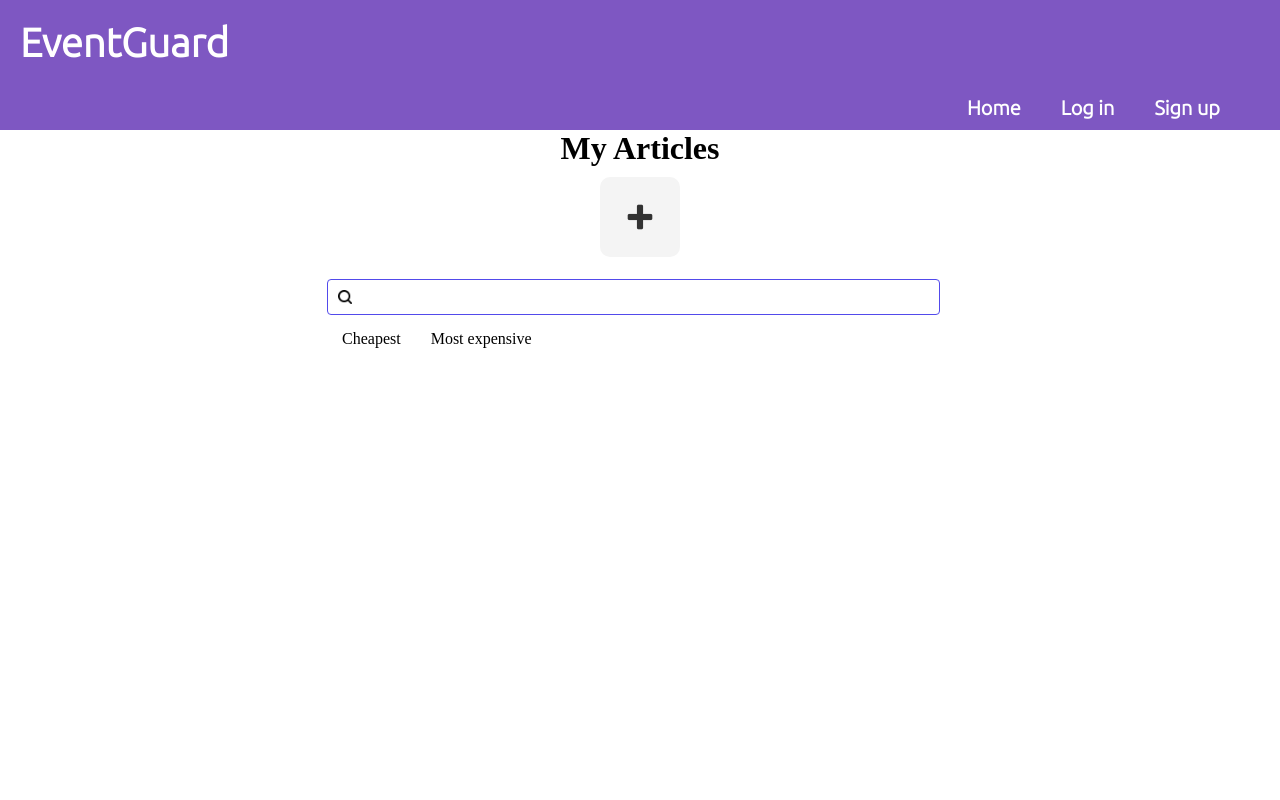
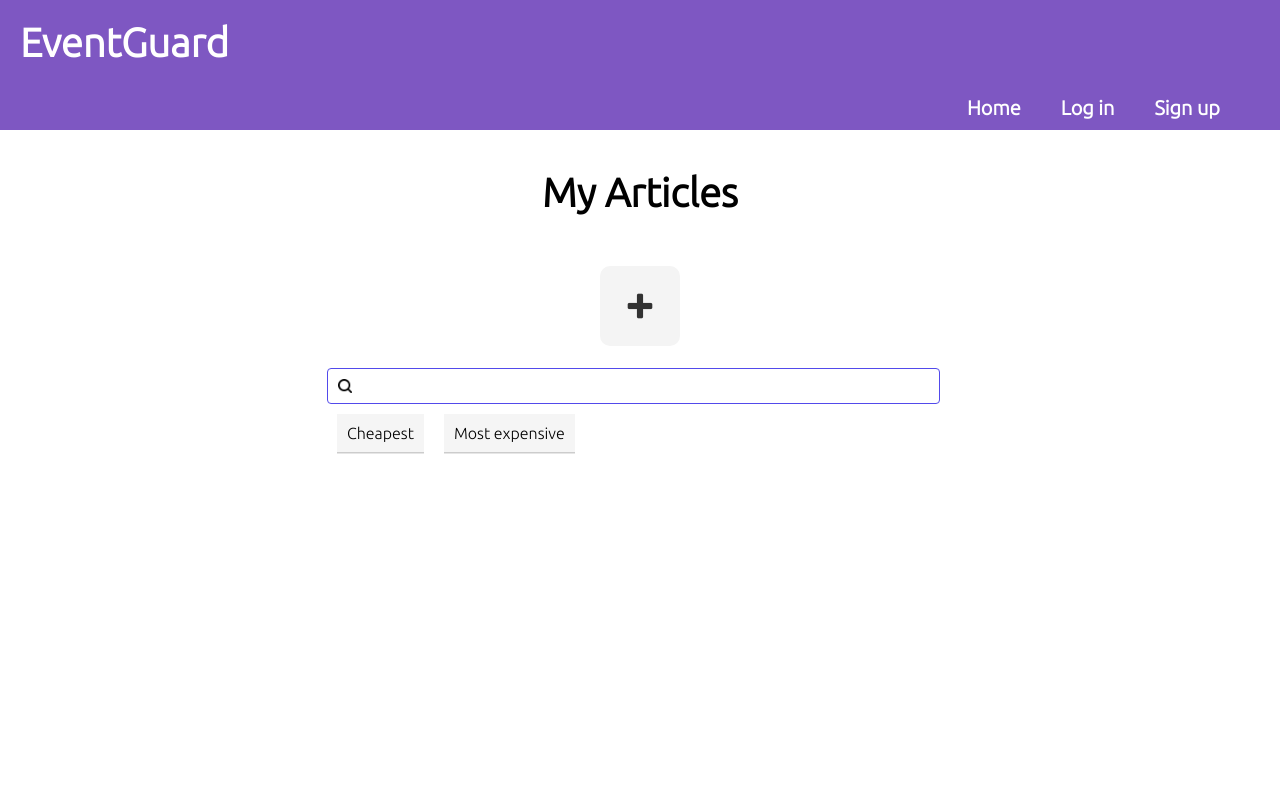
Before and after one commit to Maxim2012-dev/Project-Web-Technologies, a Vue app in the folder event-guard/: page /MyArticles in a window 1280 px wide. Shown: the top 800 px of the page. Built offline with nearby package versions, Linux system fonts and the light colour scheme.

Commit message:
Update MyArticles.vue

```diff
--- a/event-guard/src/components/Company/MyArticles.vue
+++ b/event-guard/src/components/Company/MyArticles.vue
@@ -1,7 +1,7 @@
 <template>
     <ul id="myArticlesSection">
-     <h1> My Articles</h1>
-      <img src="../../assets/add.png" class="article" alt="ADD" width= "80" @click="$router.push('/add')">
+     <h1 style="padding: 40px; font-size: 40px;"> My Articles</h1>
+      <img src="../../assets/add.png" class="article" alt="ADD" width= "80" @click="$router.push('/addProduct')">
       <section class="container">
         <form>
           <img class="searchIcon" src="../../assets/search.png" alt="">
@@ -56,6 +56,7 @@
       display: flex;
       flex-direction: column;
       align-items: center;
+      font-family: 'Ubuntu', sans-serif;
   }
 
   .article{
@@ -127,6 +128,9 @@
   .filter{
     padding: 5px;
     margin: 10px;
+    background-color: rgb(245, 245, 245);
+    padding: 10px;
+    box-shadow: rgba(0, 0, 0, 0.2) 0px 1.5px;
   }
 
   .searchbar {
```
